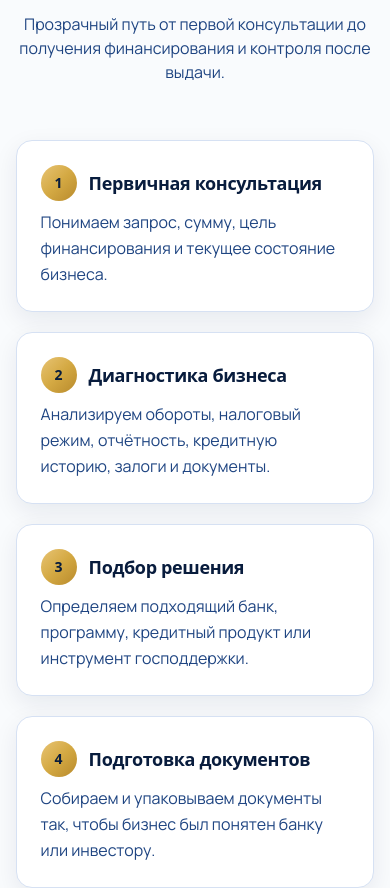
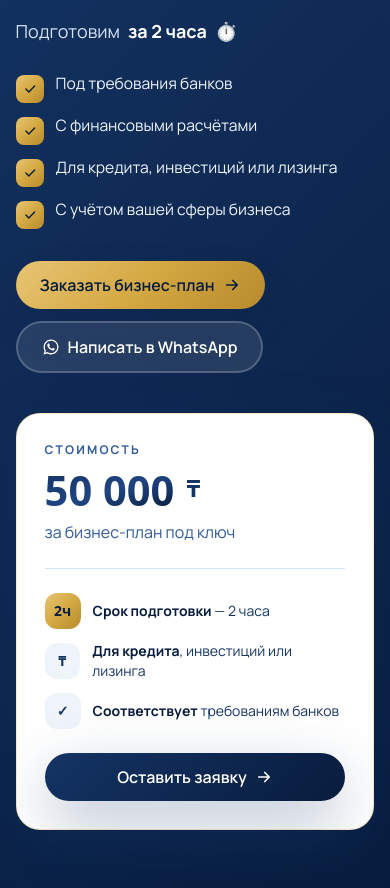
Before and after one commit to garifollaarsen5-create/zhuldyz-baubekova-landing, a React (Vite) app: page / in a window 390 px wide. Shown: the part 8106-8994 px from the top of the page. Built offline with nearby package versions, Linux system fonts and the light colour scheme; a web font is replaced by a local one.

Commit message:
Add Business Plan section: 50 000 KZT bank-ready plan in 2 hours

```diff
--- a/src/App.jsx
+++ b/src/App.jsx
@@ -4,6 +4,7 @@ import About from './sections/About.jsx'
 import Trust from './sections/Trust.jsx'
 import Services from './sections/Services.jsx'
 import Tariffs from './sections/Tariffs.jsx'
+import BusinessPlan from './sections/BusinessPlan.jsx'
 import Process from './sections/Process.jsx'
 import ForWhom from './sections/ForWhom.jsx'
 import Education from './sections/Education.jsx'
@@ -22,6 +23,7 @@ export default function App() {
         <Trust />
         <Services />
         <Tariffs />
+        <BusinessPlan />
         <Process />
         <ForWhom />
         <Education />
--- /dev/null
+++ b/src/sections/BusinessPlan.jsx
@@ -0,0 +1,85 @@
+import Reveal from '../components/Reveal.jsx'
+import { IconArrow, IconCheck, IconWA } from '../components/Icons.jsx'
+
+const FEATURES = [
+  'Под требования банков',
+  'С финансовыми расчётами',
+  'Для кредита, инвестиций или лизинга',
+  'С учётом вашей сферы бизнеса',
+]
+
+export default function BusinessPlan() {
+  return (
+    <section id="business-plan" className="py-20 lg:py-28 relative overflow-hidden text-white"
+             style={{ backgroundColor: '#081c3d', backgroundImage: 'linear-gradient(135deg, #143464 0%, #081c3d 100%)' }}>
+      <div aria-hidden className="absolute inset-0 bg-dots opacity-10" />
+
+      <div className="container-x relative grid lg:grid-cols-[1.1fr_1fr] gap-10 lg:gap-14 items-center">
+        <Reveal>
+          <span className="eyebrow-gold mb-5">Бизнес-план</span>
+          <h2 className="font-display font-bold leading-[1.1] text-[clamp(1.85rem,3.4vw,2.8rem)] break-words">
+            Нужен бизнес-план <span className="grad-gold">для банка?</span>
+          </h2>
+          <p className="mt-4 text-navy-100 text-lg flex items-center gap-2">
+            Подготовим <b className="text-white">за 2 часа</b> <span aria-hidden>⏱️</span>
+          </p>
+
+          <ul className="mt-7 grid sm:grid-cols-2 gap-3">
+            {FEATURES.map((f, i) => (
+              <li key={i} className="flex items-start gap-3">
+                <span className="w-7 h-7 shrink-0 rounded-lg bg-gold-grad text-navy-900 grid place-items-center mt-0.5">
+                  <IconCheck width="14" height="14" />
+                </span>
+                <span className="text-[0.98rem] text-navy-50 leading-snug">{f}</span>
+              </li>
+            ))}
+          </ul>
+
+          <div className="mt-8 flex flex-wrap gap-3">
+            <a href="#contact" className="btn-gold">
+              Заказать бизнес-план <IconArrow />
+            </a>
+            <a href="https://wa.me/77754492929?text=Здравствуйте!%20Нужен%20бизнес-план%20для%20банка."
+               target="_blank" rel="noopener"
+               className="btn bg-white/10 text-white border-2 border-white/20 px-6 py-3.5 hover:bg-white/15 hover:-translate-y-0.5">
+              <IconWA width="18" height="18" /> Написать в WhatsApp
+            </a>
+          </div>
+        </Reveal>
+
+        <Reveal>
+          <div className="rounded-3xl p-7 lg:p-9 border bg-white text-navy-900 shadow-glow"
+               style={{ borderColor: 'rgba(232,196,116,0.4)' }}>
+            <div className="text-xs uppercase tracking-[0.18em] font-bold text-navy-500 mb-3">Стоимость</div>
+            <div className="flex items-end gap-3">
+              <span className="font-display font-bold leading-none grad-text text-[clamp(2.6rem,7vw,3.6rem)]">
+                50 000
+              </span>
+              <span className="font-display font-bold text-2xl text-navy-700 mb-2">₸</span>
+            </div>
+            <div className="mt-2 text-navy-500">за бизнес-план под ключ</div>
+
+            <div className="mt-6 pt-6 border-t border-navy-100 grid gap-3">
+              <div className="flex items-center gap-3">
+                <span className="w-9 h-9 rounded-xl bg-gold-grad text-navy-900 grid place-items-center font-display font-bold text-sm">2ч</span>
+                <span className="text-navy-700 text-sm"><b className="text-navy-900">Срок подготовки</b> — 2 часа</span>
+              </div>
+              <div className="flex items-center gap-3">
+                <span className="w-9 h-9 rounded-xl bg-navy-50 text-navy-700 grid place-items-center font-display font-bold text-sm">₸</span>
+                <span className="text-navy-700 text-sm"><b className="text-navy-900">Для кредита</b>, инвестиций или лизинга</span>
+              </div>
+              <div className="flex items-center gap-3">
+                <span className="w-9 h-9 rounded-xl bg-navy-50 text-navy-700 grid place-items-center font-display font-bold text-sm">✓</span>
+                <span className="text-navy-700 text-sm"><b className="text-navy-900">Соответствует</b> требованиям банков</span>
+              </div>
+            </div>
+
+            <a href="#contact" className="btn-primary w-full mt-6 !py-3.5">
+              Оставить заявку <IconArrow />
+            </a>
+          </div>
+        </Reveal>
+      </div>
+    </section>
+  )
+}
```
